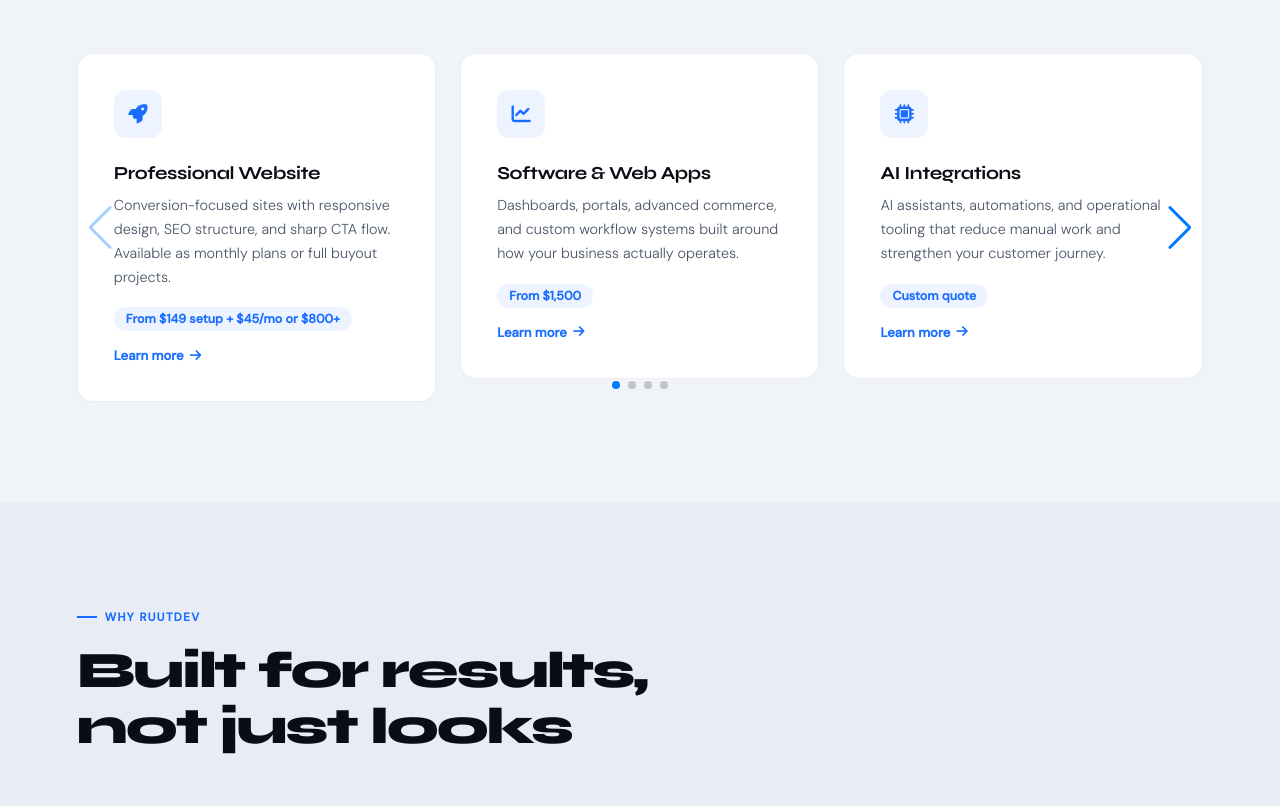
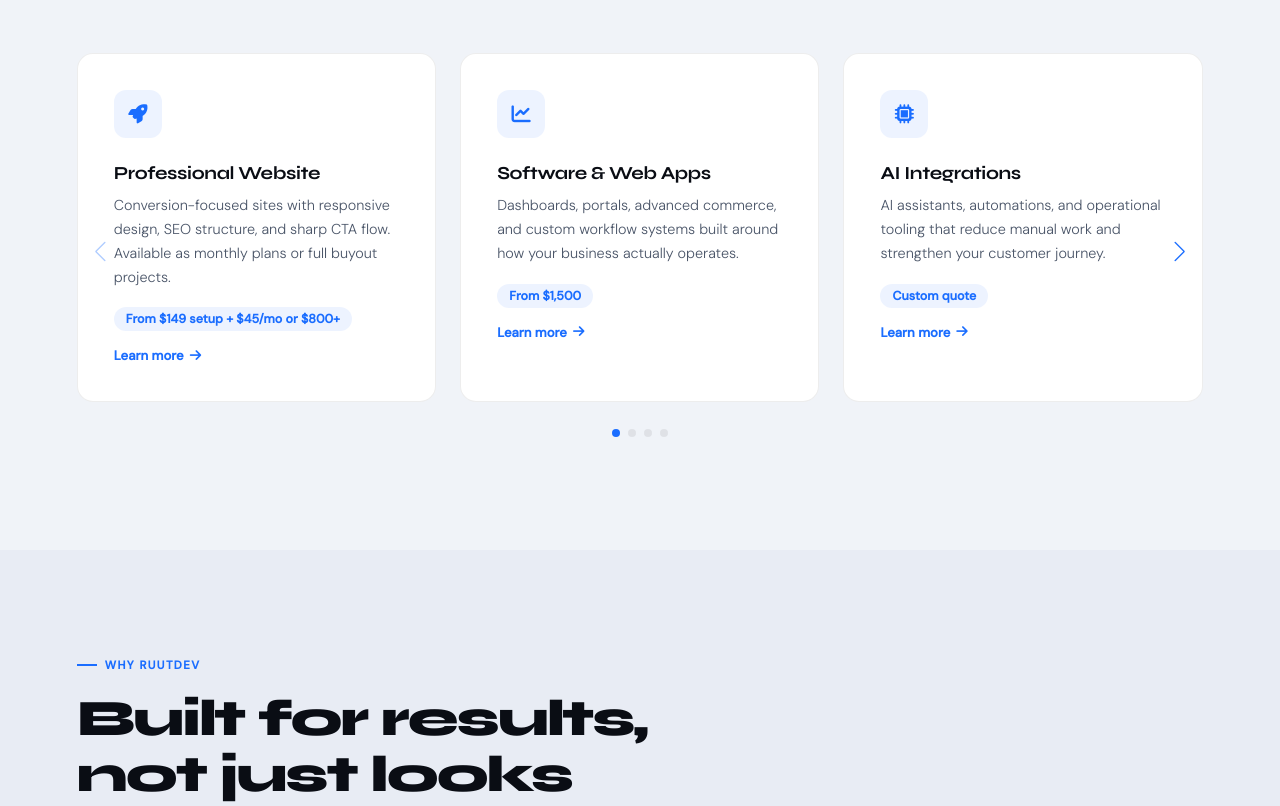
Before and after one commit to Jtovar27/ruutdev-website, a website: page index.html in a window 1280 px wide. Shown: the part 1532-2338 px from the top of the page. Drawn offline with nearby package versions, Linux system fonts and the light colour scheme.

Commit message:
feat(css): add Swiper brand overrides

```diff
--- a/assets/css/styles.css
+++ b/assets/css/styles.css
@@ -1934,3 +1934,46 @@ h1 em { font-style: normal; color: var(--blue); }
   #page-privacy .toc-list a { padding: 6px 12px; border-left: none; border: 1px solid var(--border); border-radius: 100px; font-size: 0.78rem; }
   #page-privacy .toc-list a.active { border-color: var(--blue); }
 }
+
+/* ── Swiper Overrides ── */
+
+.swiper {
+  width: 100%;
+  padding-bottom: 48px !important;
+}
+
+.swiper-slide {
+  height: auto;
+}
+
+/* Make existing cards fill their slide */
+.swiper-slide .overview-card,
+.swiper-slide .process-step,
+.swiper-slide .pricing-card,
+.swiper-slide .service-card,
+.swiper-slide .maintenance-card,
+.swiper-slide .value-card {
+  height: 100%;
+  margin: 0;
+}
+
+/* Nav buttons use brand color */
+.swiper-button-next,
+.swiper-button-prev {
+  color: var(--blue) !important;
+}
+
+.swiper-button-next::after,
+.swiper-button-prev::after {
+  font-size: 20px !important;
+}
+
+/* Pagination dots use brand color */
+.swiper-pagination-bullet-active {
+  background: var(--blue) !important;
+}
+
+.swiper-pagination-bullet {
+  background: var(--border);
+  opacity: 1;
+}
```
